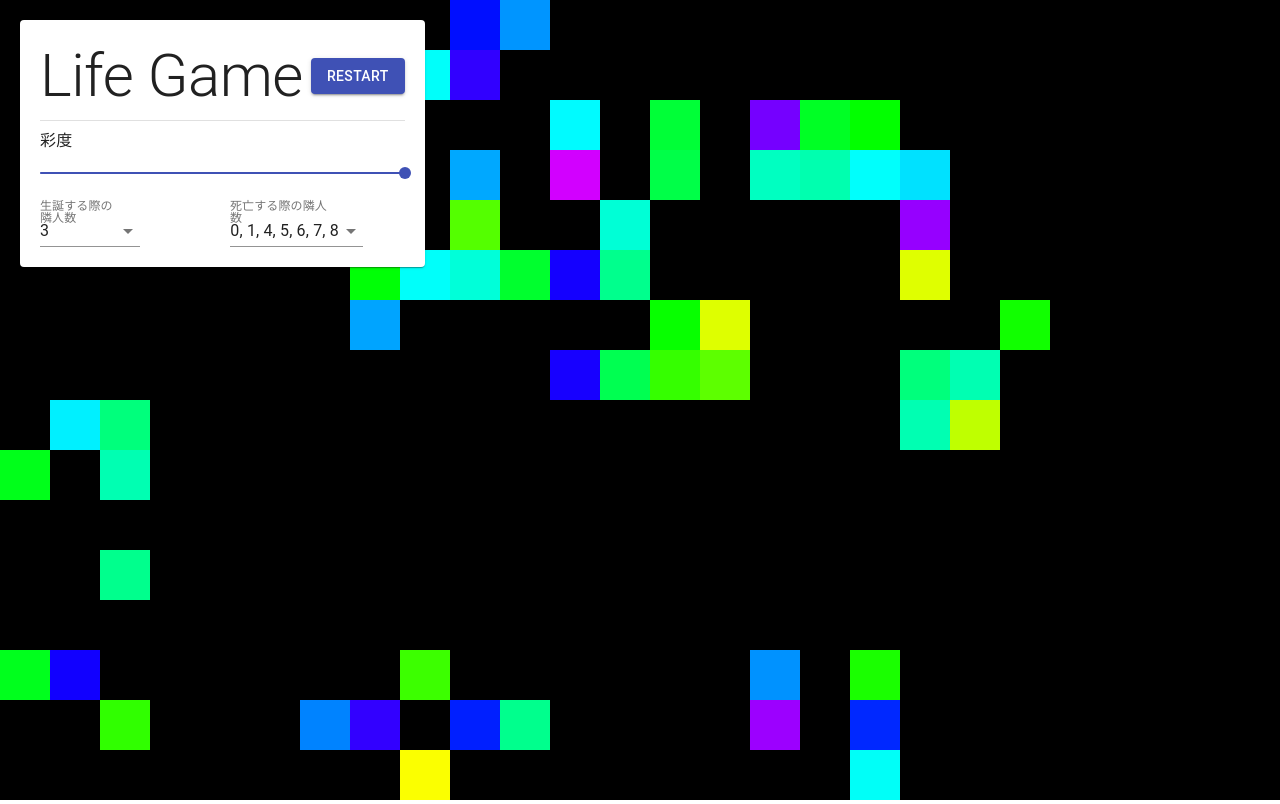
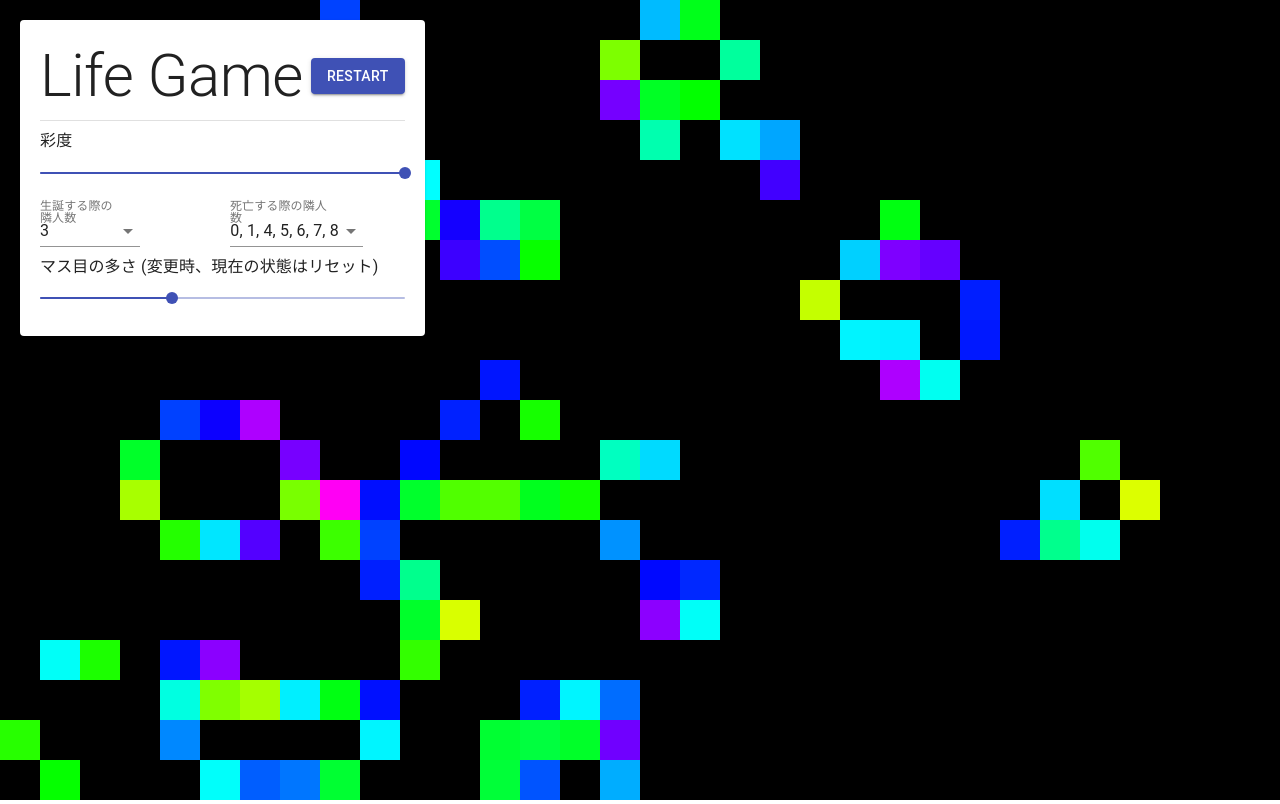
Before and after one commit to Snowman-s/NextApp, a Next.js app: page /p5sketches/lifegame in a window 1280 px wide. Built offline with nearby package versions, Linux system fonts and the light colour scheme.

Commit message:
ライフゲーム：マス目数変更

```diff
--- a/src/components/sketches/lifegame.tsx
+++ b/src/components/sketches/lifegame.tsx
@@ -1,7 +1,8 @@
 import {CustomP5} from 'src/others/CustomP5'
 
 export default function lifegame(p: CustomP5) {
-    const GRID_WIDTH = 50
+    let minGridAmount = 20
+    let gridWidth:number = 0
 
     let gridHorizontalNum:number
     let gridVerticalNum:number
@@ -28,7 +29,7 @@ export default function lifegame(p: CustomP5) {
             for (let h = 0; h < data[w].length; h++) {
                 if(data[w][h] == 1){
                     p.fill(p.noise(w,h) * 255, saturation, 255)
-                    p.square(w * GRID_WIDTH, h * GRID_WIDTH, GRID_WIDTH)
+                    p.square(w * gridWidth, h * gridWidth, gridWidth)
                 }
             }
         }
@@ -42,13 +43,19 @@ export default function lifegame(p: CustomP5) {
         saturation = props.saturation
         bornCondition = props.bornCondition
         deadCondition = props.deadCondition
+        if(minGridAmount != props.minGridAmount){
+            minGridAmount = props.minGridAmount
+            initialize()
+        }
     }
 
     function initialize(){
         p.colorMode(p.HSB, 255)
 
-        gridHorizontalNum = p.int(p.width / GRID_WIDTH)
-        gridVerticalNum = p.int(p.height / GRID_WIDTH)
+        gridWidth = p.min(p.int(p.width / minGridAmount), p.int(p.height / minGridAmount))
+
+        gridHorizontalNum = p.int(p.width / gridWidth)
+        gridVerticalNum = p.int(p.height / gridWidth)
 
         data = new Array(gridHorizontalNum)
         datacopy = new Array(gridHorizontalNum)
--- a/src/pages/p5sketches/lifegame.tsx
+++ b/src/pages/p5sketches/lifegame.tsx
@@ -1,4 +1,5 @@
 import { Button, Checkbox, Divider, FormControl, Grid, Input, InputLabel, ListItemText, MenuItem, Paper, Select, Slider, Typography } from "@material-ui/core"
+import Head from "next/head"
 import { ReactNode, useState } from "react"
 import P5Canvas from "src/components/P5Canvas"
 import lifegame from "src/components/sketches/lifegame"
@@ -8,6 +9,7 @@ export default function Home() {
   const [saturation, setSaturation] = useState(255)
   const [bornCondition, setBornCondition] = useState([3])
   const [deadCondition, setDeadCondition] = useState([0, 1, 4, 5, 6, 7, 8])
+  const [minGridAmount, setMinGridAmount] = useState(20)
 
   const neighborSelectValues = [0, 1, 2, 3, 4, 5, 6, 7, 8]
 
@@ -20,7 +22,18 @@ export default function Home() {
 
   return (
     <div>
-      <P5Canvas sketch={lifegame} saturation={saturation} restartRequire={restart} bornCondition={bornCondition} deadCondition={deadCondition} onRestartEnd={()=>{setRestart(false)}}>
+      <Head>
+        <title>LifeGame</title>
+        <meta name="description" content="ライフゲームシュミレーター by p5.js" />
+        <link rel="icon" href="/favicon.ico" />
+      </Head>
+      <P5Canvas
+        sketch={lifegame}
+        saturation={saturation}
+        restartRequire={restart}
+        bornCondition={bornCondition} deadCondition={deadCondition}
+        minGridAmount={minGridAmount}
+        onRestartEnd={()=>{setRestart(false)}}>
         <Paper style={{padding:20, margin:20}}>
         <Grid container direction="column" spacing={1}>
           <Grid item>
@@ -96,6 +109,16 @@ export default function Home() {
               </Grid>
             </Grid>
           </Grid>
+          <Grid item>
+            <Grid container direction="row" spacing={2}>
+              <Grid item xs>
+                <Typography gutterBottom>
+                  マス目の多さ (変更時、現在の状態はリセット)
+                </Typography>
+                <Slider min={3} max={50} defaultValue={minGridAmount} onChange={(event:object,value:number)=>{setMinGridAmount(value);}}/>
+              </Grid>
+            </Grid>
+          </Grid>
         </Grid>
         </Paper>
       </P5Canvas>
```
